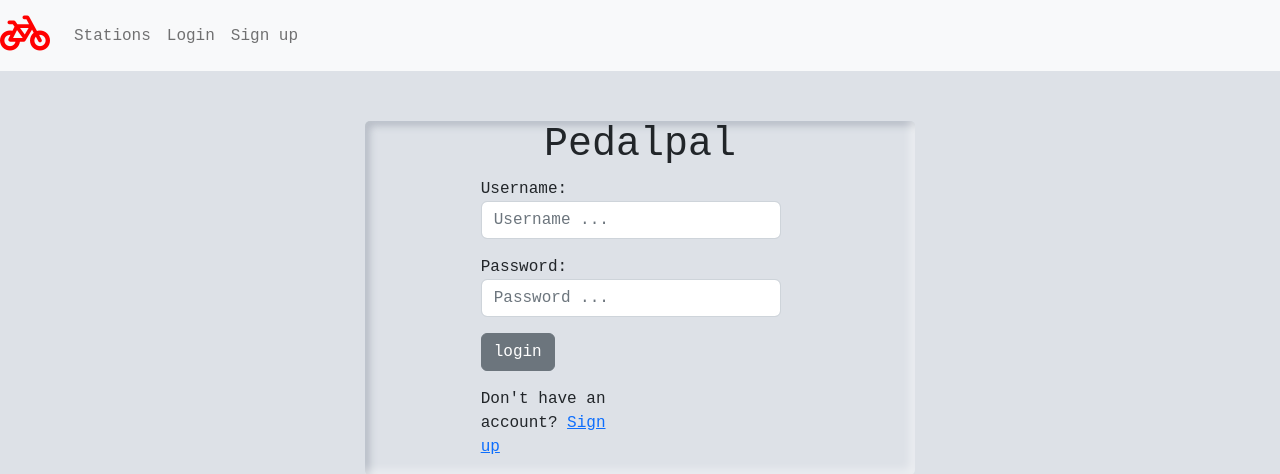
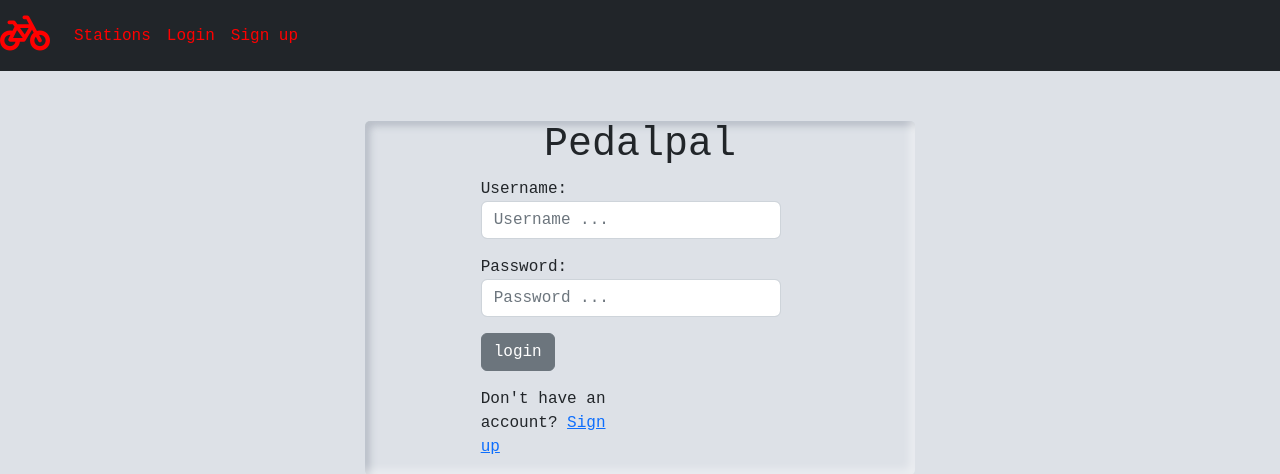
Before and after one commit to davidngash98/Bikeapp, a Django app: page /login/ in a window 1280 px wide. Shown: the top 474 px of the page. Run offline with Django 4.2, Linux system fonts and the light colour scheme; some libraries are stand-ins or nearby versions.

```diff
--- a/app/static/css/login.css
+++ b/app/static/css/login.css
@@ -88,3 +88,8 @@ button{
     border-radius: 5px;
     cursor: pointer;
 }
+
+input[type='text'],
+input[type='password']{
+    width:200px;
+}
--- a/app/static/css/registration.css
+++ b/app/static/css/registration.css
@@ -0,0 +1,4 @@
+input[type='text'],
+input[type='password']{
+    width:200px;
+}
--- a/app/templates/navbar.html
+++ b/app/templates/navbar.html
@@ -1,4 +1,4 @@
-<nav class="navbar navbar-expand-lg navbar-light bg-light">
+<nav class="navbar navbar-expand-lg navbar-light bg-dark">
   <a class="navbar-brand" href="/"><i class="fa fa-bicycle fa-2x" aria-hidden="true" style="color:red"></i></a>
   <button class="navbar-toggler" type="button" data-toggle="collapse" data-target="#navbarNav" aria-controls="navbarNav" aria-expanded="false" aria-label="Toggle navigation">
     <span class="navbar-toggler-icon"></span>
@@ -6,23 +6,23 @@
   <div class="collapse navbar-collapse" id="navbarNav">
     <ul class="navbar-nav">
       <li class="nav-item">
-        <a class="nav-link" href="{% url 'station' %}">Stations</a>
+        <a class="nav-link" href="{% url 'station' %}"  style="color:red">Stations</a>
       </li>
 
       {% if user.is_authenticated %}
       <li class="nav-item">
-        <a class="nav-link" href="{% url 'logout' %}">Logout</a>
+        <a class="nav-link" href="{% url 'logout' %}"  style="color:red">Logout</a>
       </li>
       <li class="nav-item">
-        <a class="nav-link" href="{% url 'profile' user.id%}">Profile</a>
+        <a class="nav-link" href="{% url 'profile' user.id%}"  style="color:red">Profile</a>
       </li>
       {% else %}
 
       <li class="nav-item">
-        <a class="nav-link" href="{% url 'login' %}">Login</a>
+        <a class="nav-link" href="{% url 'login' %}"  style="color:red">Login</a>
       </li>
       <li class="nav-item">
-        <a class="nav-link" href="{% url 'register' %}">Sign up</a>
+        <a class="nav-link" href="{% url 'register' %}"  style="color:red">Sign up</a>
       </li>
       {% endif %}
     </ul>
--- a/app/views.py
+++ b/app/views.py
@@ -1,12 +1,17 @@
-from django.shortcuts import render, redirect
-from .models import Profile, Station, Bike, Booking
+from django.conf import settings
+from django.contrib.auth import authenticate, login, logout
+from django.core.mail import send_mail
+from django.shortcuts import redirect, render
 from django.urls import reverse_lazy
 from django.views.generic.edit import CreateView, UpdateView
-from .forms import RegisterForm, CreateProfileForm , BookingForm,RatingsForm
-from django.contrib.auth import logout,login,authenticate
-from django.conf import settings
-from django.core.mail import send_mail
+from django.contrib.auth.views import LoginView
+from django.contrib.auth.models import User
+
 from .email import send_welcome_email
+from .forms import BookingForm, CreateProfileForm, RatingsForm, RegisterForm
+from .models import Bike, Booking, Profile, Station
+
+
 def register(request):
     form = RegisterForm()
     if request.method == 'POST':
@@ -28,10 +33,7 @@ def loginPage(request):
 
         if user is not None:
             login(request,user)
-            if user.profile is None:
-                return redirect('create_profile')
-            else:
-                return redirect('/')
+            return redirect('/')
 
     return render(request,'Authentication/login.html',context)
 
```
Also changed, not shown: app/migrations/0006_remove_bike_price_alter_profile_profile_photo.py (added).
